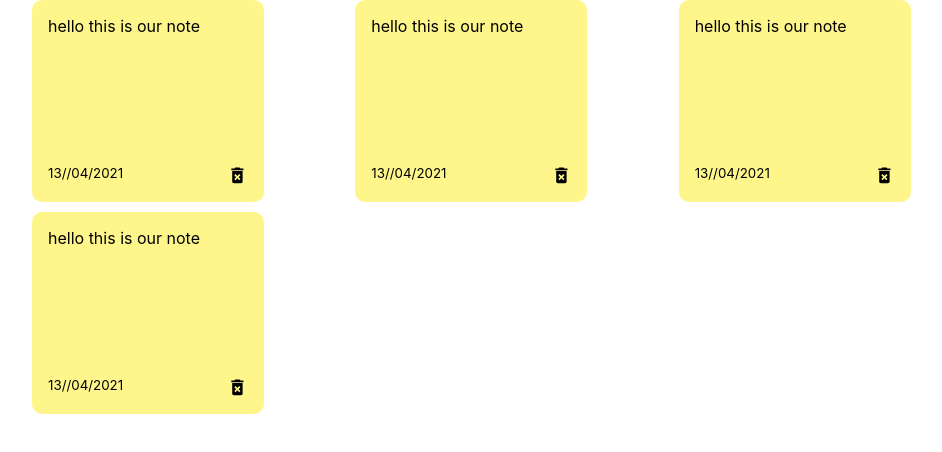
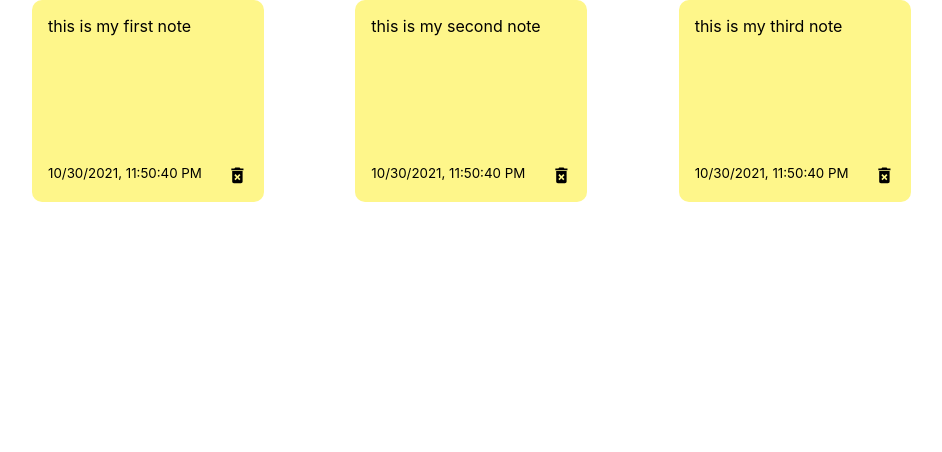
Before and after one commit to hamzazaka/crypto-react, a React (Create React App) app in the folder notes-app/: page / in a window 1280 px wide. Shown: the top 452 px of the page, without its empty margins (128-1070 px from the left). Built offline with nearby package versions, Linux system fonts and the light colour scheme.

Commit message:
adding state

```diff
--- a/notes-app/src/App.js
+++ b/notes-app/src/App.js
@@ -1,11 +1,35 @@
 import logo from './logo.svg';
+import { useState } from 'react';
+import {nanoid} from 'nanoid';
 import './App.css';
 import NotesList from './components/NotesList';
 
 function App() {
+
+  const [notes, setNotes] = useState([
+    {
+    id:nanoid(),
+    text:'this is my first note',
+    date: new Date().toLocaleString() + '',
+    },
+    {
+    id:nanoid(),
+    text:'this is my second note',
+    date: new Date().toLocaleString() + '',
+    },
+    {
+    id:nanoid(),
+    text:'this is my third note',
+    date: new Date().toLocaleString() + '',
+    }
+]);
+
+console.log(notes);
+
+
   return (
     <div className="container">
-      <NotesList/>
+      <NotesList notes={notes}/>
     </div>
   );
 }
--- a/notes-app/src/components/Note.js
+++ b/notes-app/src/components/Note.js
@@ -2,12 +2,12 @@ import React from 'react';
 import{MdDeleteForever} from 'react-icons/md';
 
 
-export default function Note() {
+export default function Note({id,text,date}) {
     return (
         <div className='note'>
-            <span>hello this is our note</span>
+            <span>{text}</span>
             <div className="note-footer">
-                <small>13//04/2021</small>
+                <small>{date}</small>
                 <MdDeleteForever className="delete-icon" size='1.3em'/>
             </div>
         </div>
--- a/notes-app/src/components/NotesList.js
+++ b/notes-app/src/components/NotesList.js
@@ -1,13 +1,11 @@
 import React from 'react'
 import Note from './Note'
 
-export default function NotesList() {
+export default function NotesList({notes}) {
     return (
         <div className='notes-list'>
-            <Note/>
-            <Note/>
-            <Note/>
-            <Note/>
+            {notes.map((note)=>
+            <Note id={note.id} text={note.text} date={note.date}/>)}
 
         </div>
     )
```
